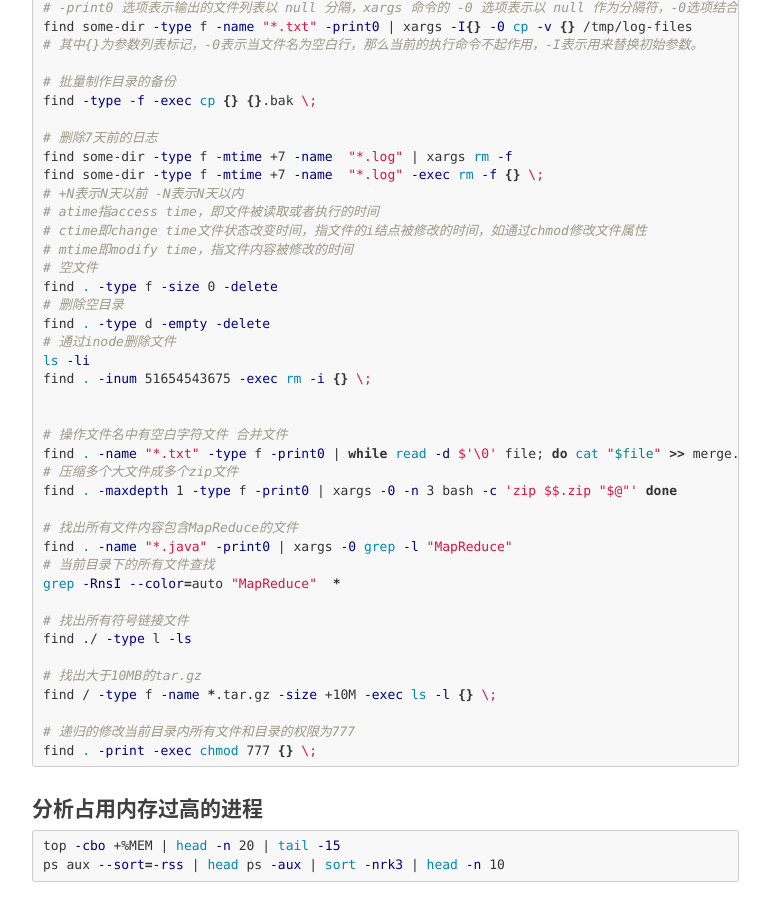
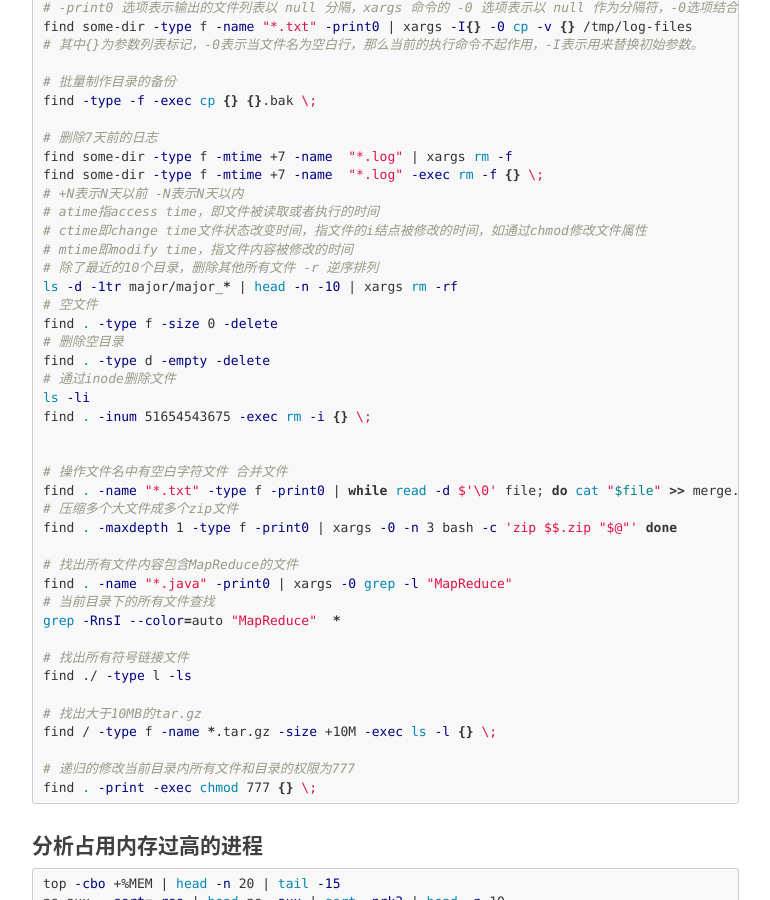
Before and after one commit to cddesire/cddesire.github.io, a Jekyll site: the page built from _posts/2017-05-14-common-cmd.markdown, in a window 1280 px wide and 900 px high, scrolled down 3249 px. Shown: the whole window, without its empty margins (233-1003 px from the left). Built offline with Jekyll 4.4.1, drawn with Linux system fonts in a browser that asks for light colours; nearby versions of some CDN libraries; comment, search, counter and statistics services are not loaded.

Commit message:
Update 2017-05-14-common-cmd.markdown

```diff
--- a/_posts/2017-05-14-common-cmd.markdown
+++ b/_posts/2017-05-14-common-cmd.markdown
@@ -168,6 +168,8 @@ find some-dir -type f -mtime +7 -name  "*.log" -exec rm -f {} \;
 # atime指access time，即文件被读取或者执行的时间
 # ctime即change time文件状态改变时间，指文件的i结点被修改的时间，如通过chmod修改文件属性
 # mtime即modify time，指文件内容被修改的时间
+# 除了最近的10个目录，删除其他所有文件 -r 逆序排列
+ls -d -1tr major/major_* | head -n -10 | xargs rm -rf
 # 空文件
 find . -type f -size 0 -delete
 # 删除空目录
```
